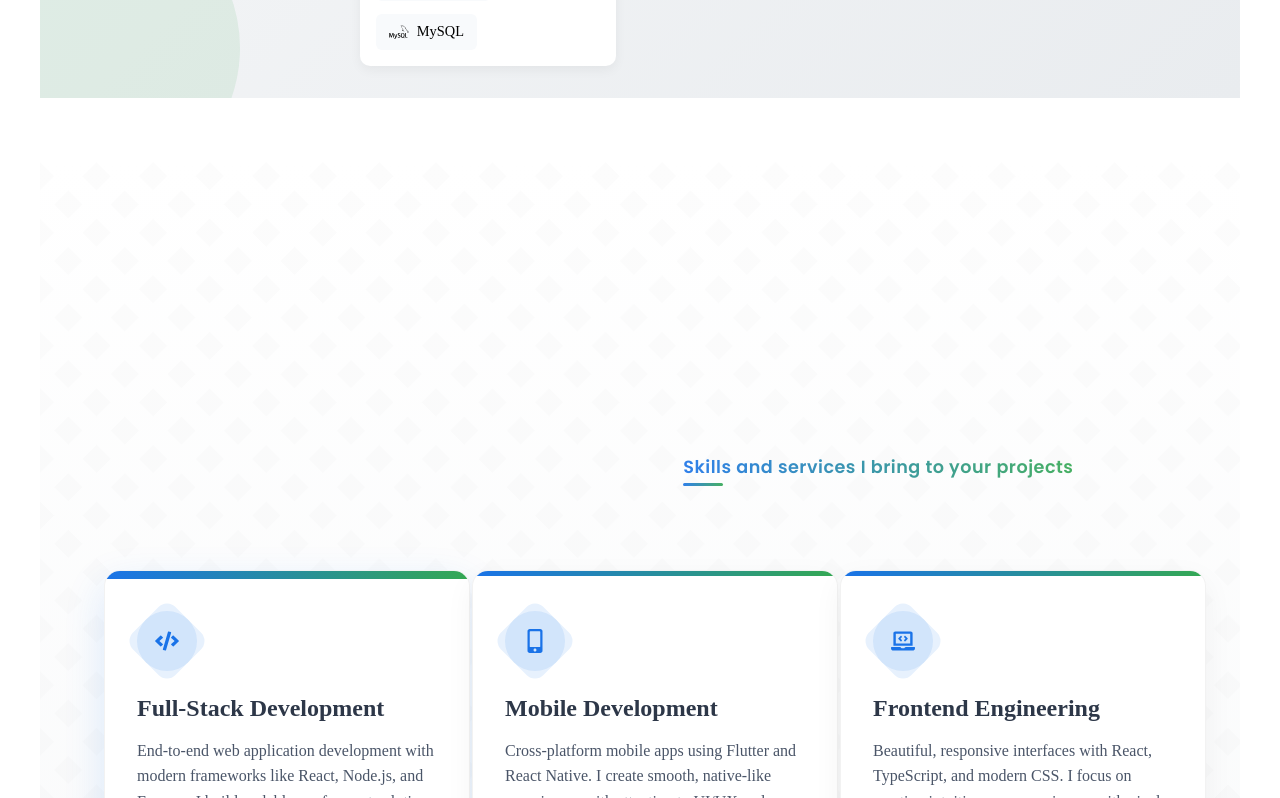
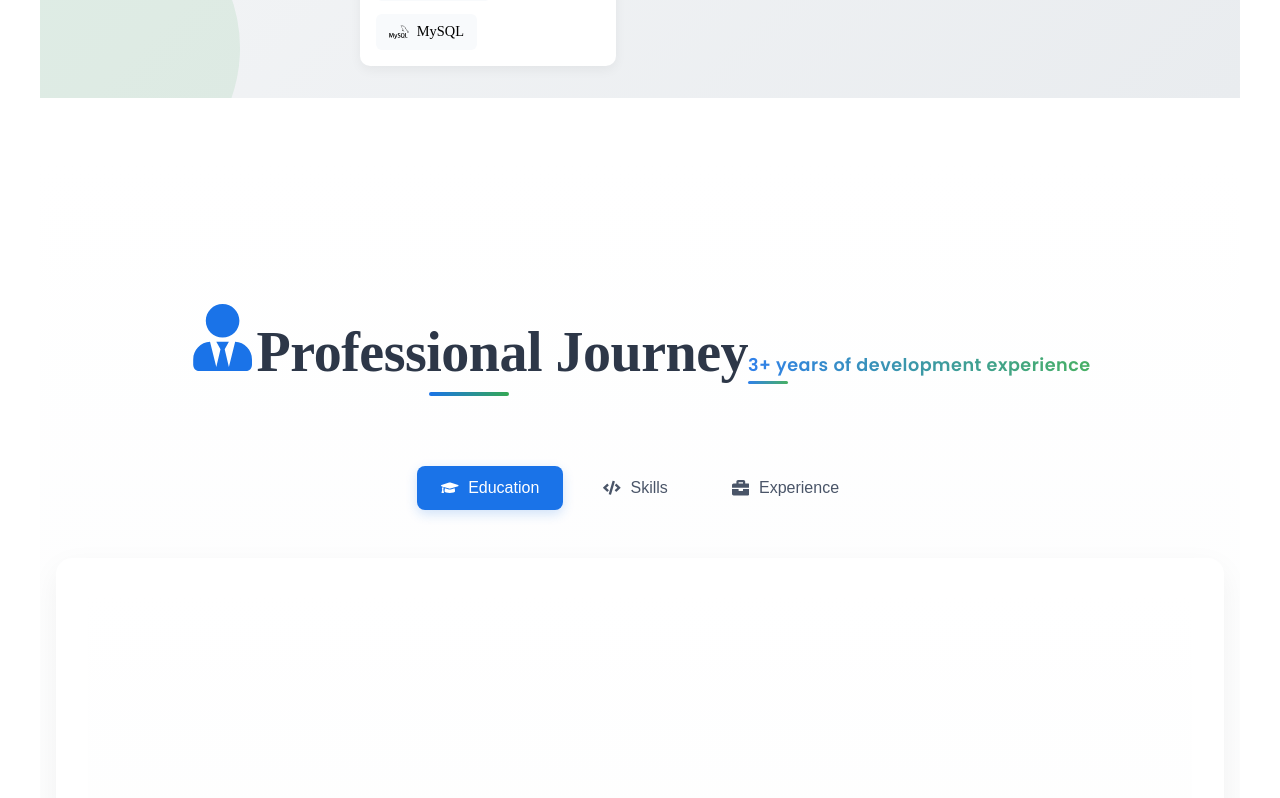
Before and after one commit to ErandaRandikaRox/my-portfolio, a React (Create React App) app: page / in a window 1280 px wide. Shown: the part 962-1760 px from the top of the page. Built offline with nearby package versions, Linux system fonts and the light colour scheme.

Commit message:
create a order of the project

```diff
--- a/src/App.js
+++ b/src/App.js
@@ -17,7 +17,11 @@ function App() {
           <Intro />
         </section>
 
-        <section id="experience" className="section">
+        <section id="AboutMe" className="section">
+          <AboutMe />
+        </section>
+
+        <section id="services" className="section">
           <Experience />
         </section>
 
@@ -25,9 +29,12 @@ function App() {
           <Services />
         </section>
 
-        <section id="AboutMe" className="section">
-          <AboutMe />
+        <section id="experience" className="section">
+          <Experience />
         </section>
+
+
+
 
         <section id="contact" className="section">
           <Contact />
```
